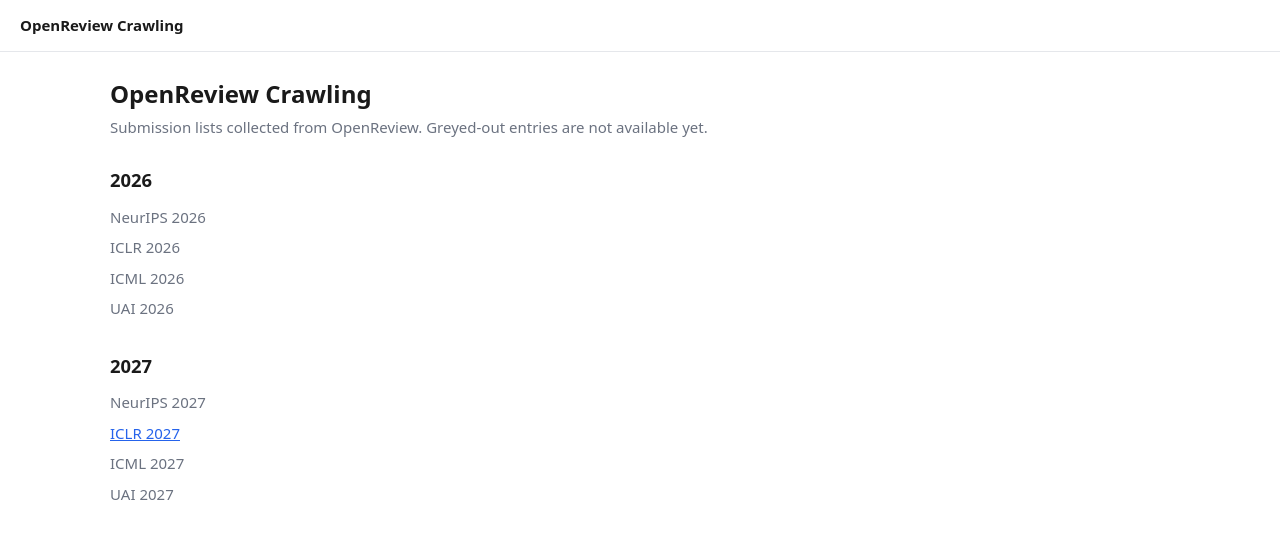
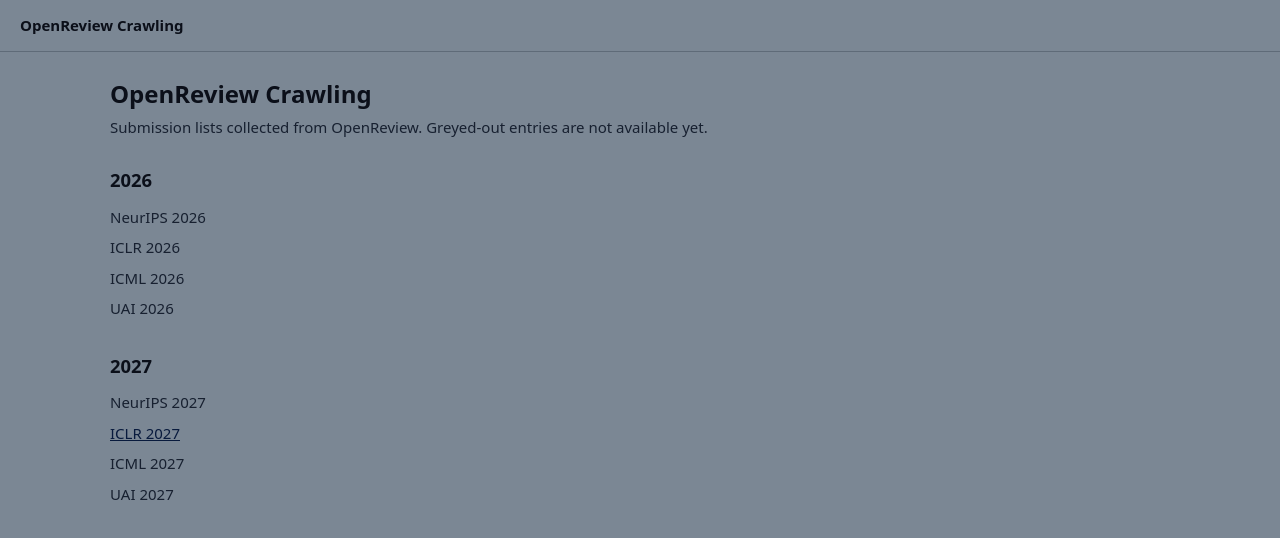
Before and after one commit to imkwony/openreview-crawling, a plain HTML site: page index.html in a window 1280 px wide. Drawn offline with Linux system fonts and the light colour scheme.

Commit message:
style: page background #7B8794 with colors adjusted for contrast
Co-Authored-By: Claude Sonnet 5.5 <noreply@anthropic.com>

```diff
--- a/assets/table.css
+++ b/assets/table.css
@@ -1,6 +1,6 @@
 :root {
-  --bg: #fff; --fg: #1a1a1a; --muted: #6b7280; --line: #e5e7eb; --accent: #2563eb;
-  --ok: #15803d; --no: #b91c1c; --head: #f9fafb;
+  --bg: #7B8794; --fg: #0b0f19; --muted: #172030; --line: #5f6b78; --accent: #081a3d;
+  --ok: #05400f; --no: #650c0c; --head: #6d7986;
 }
 @media (prefers-color-scheme: dark) {
   :root { --bg: #111418; --fg: #e5e7eb; --muted: #9ca3af; --line: #2a2f37; --accent: #60a5fa;
```
